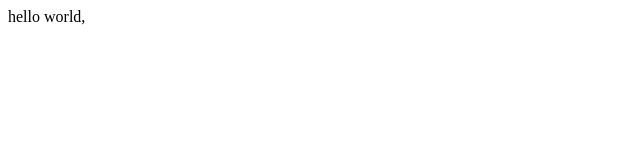
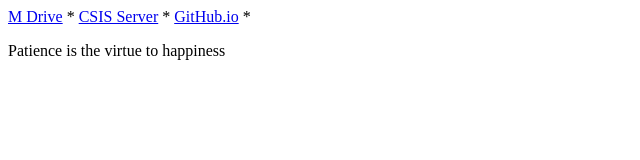
Before and after one commit to CMALI59/CMALI59.github.io, a plain HTML site: page index.html in a window 1280 px wide. Shown: the whole page, without its empty margins (0-640 px from the left). Drawn offline with Linux system fonts and the light colour scheme.

Commit message:
Update index.html

```diff
--- a/index.html
+++ b/index.html
@@ -1 +1,6 @@
-hello world,
+<nav>
+    <a href="http://webp.svsu.edu/~ckmallin/">M Drive</a> *
+    <a href="http://csis.svsu.edu/~ckmallin/">CSIS Server</a> *
+    <a href="https://cmali59.github.io/">GitHub.io</a> *
+</nav>
+<p>Patience is the virtue to happiness</p>
```
